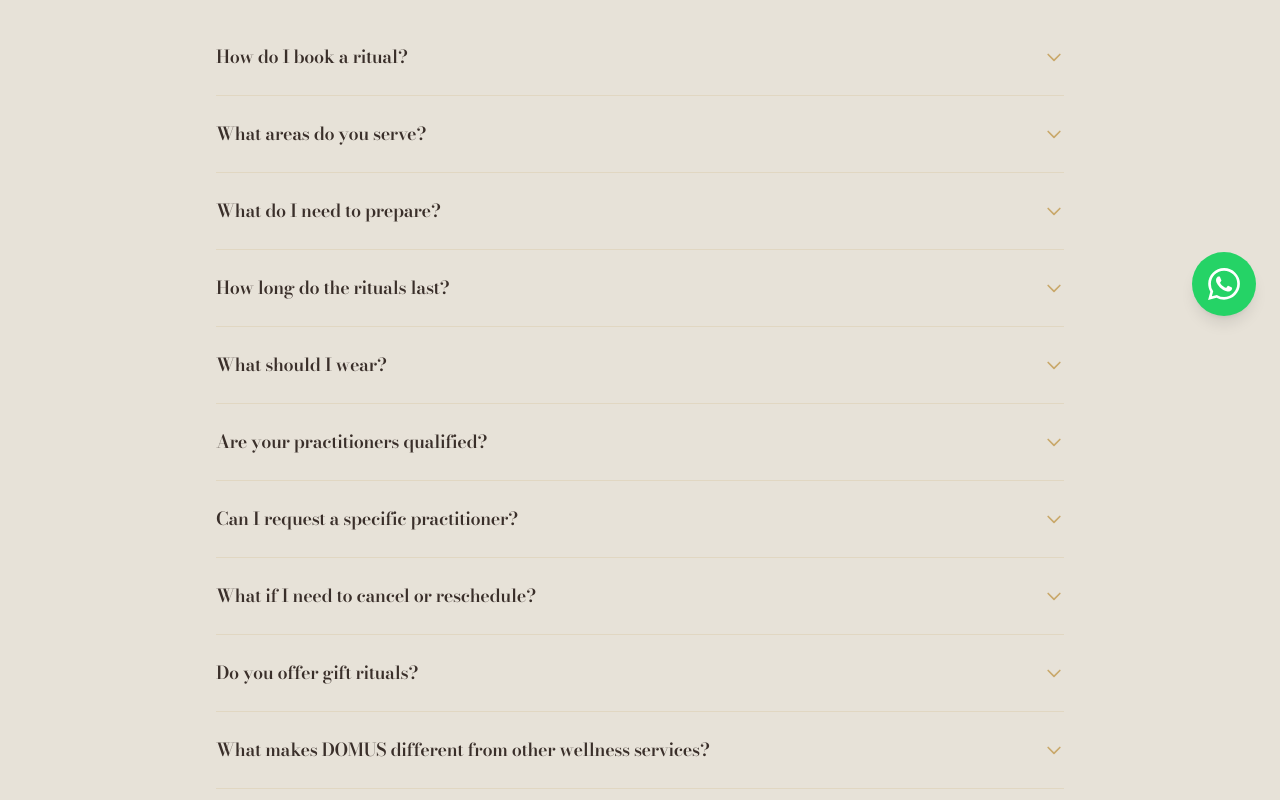
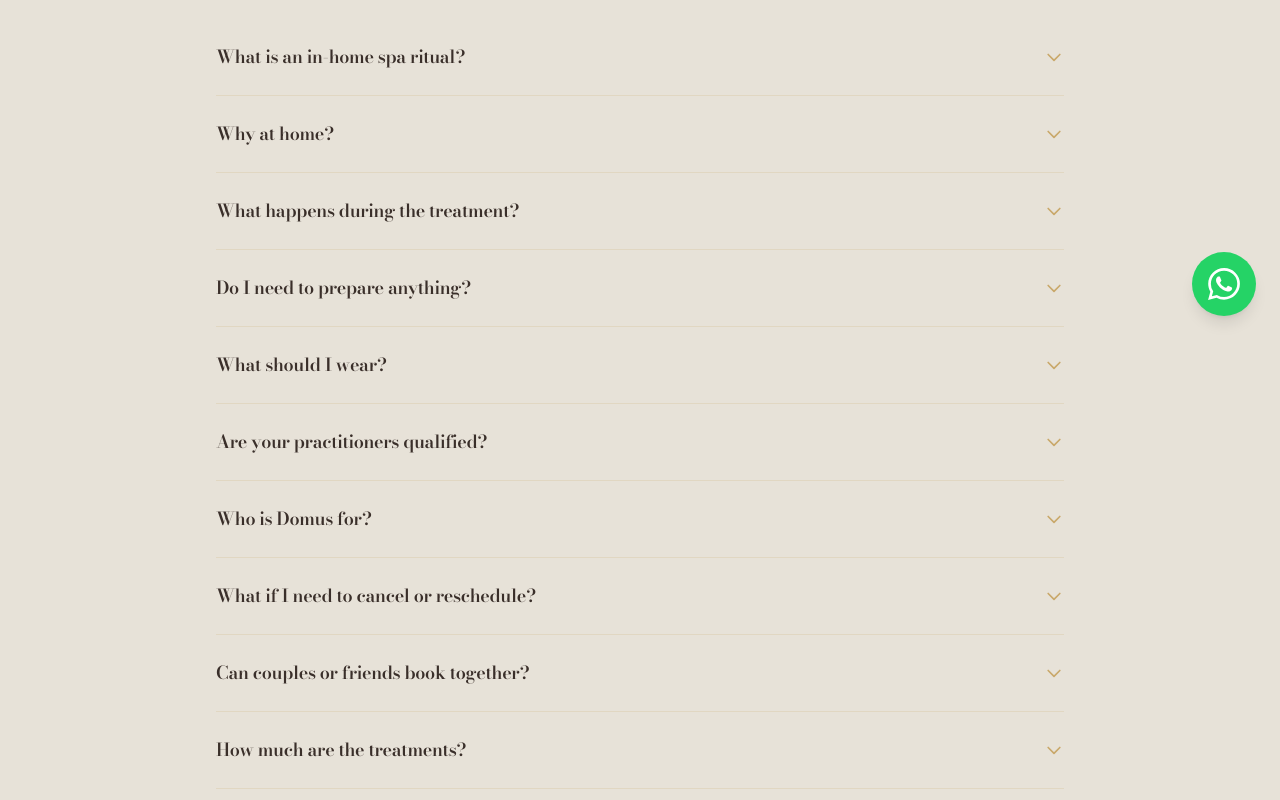
Before and after one commit to Varun-ship/DOMUS, a Next.js app: page /faq in a window 1280 px wide. Shown: the part 460-1260 px from the top of the page. Built offline with nearby package versions, Linux system fonts and the light colour scheme.

Commit message:
Review and fix formatting in FAQ questions

```diff
--- a/app/faq/page.tsx
+++ b/app/faq/page.tsx
@@ -12,20 +12,20 @@ export const metadata: Metadata = {
 
 const faqItems = [
   {
-    question: 'How do I book a ritual?',
-    answer: 'You can book a ritual through our contact form. We respond within 24 hours to confirm availability and discuss your preferences. We recommend booking at least one week in advance, though we may have availability for shorter notice requests.',
+    question: 'What is an in-home spa ritual?',
+    answer: 'It\'s a guided wellness experience brought into your home. Combining touch, calm, and intention to transform your space into a place of renewal.',
   },
   {
-    question: 'What areas do you serve?',
-    answer: 'We currently serve London, Manchester, Birmingham, and Edinburgh, with plans to expand. If you\'re unsure whether we serve your area, please contact us to confirm.',
+    question: 'Why at home?',
+    answer: 'Because true relaxation happens where you feel safest. No travel, no waiting rooms, no noise, just your space, reset.',
   },
   {
-    question: 'What do I need to prepare?',
-    answer: 'Very little. We bring everything needed for the ritual. You\'ll need a quiet, comfortable space (bedroom or living room), clean linens or towels for the massage surface, dim lighting, and a comfortable temperature. We\'ll provide detailed guidance when you book.',
+    question: 'What happens during the treatment?',
+    answer: 'We arrive, set the atmosphere, guide you into stillness, and deliver a slow, intentional body ritual tailored to you.',
   },
   {
-    question: 'How long do the rituals last?',
-    answer: 'Ritual duration varies by service, typically ranging from 90 minutes to 3 hours. This includes consultation, the ritual itself, and aftercare guidance. We\'ll confirm the exact duration when you book.',
+    question: 'Do I need to prepare anything?',
+    answer: 'Just a quiet room and an open mindset. We bring everything else.',
   },
   {
     question: 'What should I wear?',
@@ -33,23 +33,31 @@ const faqItems = [
   },
   {
     question: 'Are your practitioners qualified?',
-    answer: 'Yes. All DOMUS practitioners are fully trained and certified in our signature rituals. They undergo extensive training in technique, presence, and the principles that guide our practice.',
+    answer: 'Yes. All Domus practitioners are fully trained and certified in our signature rituals. They undergo extensive training in technique, presence, and the principles that guide our practice.',
   },
   {
-    question: 'Can I request a specific practitioner?',
-    answer: 'We\'ll do our best to accommodate practitioner preferences when possible. Please mention this in your booking request, and we\'ll confirm availability.',
+    question: 'Who is Domus for?',
+    answer: 'Anyone feeling overstimulated, burnt out, disconnected, or simply craving deep rest.',
   },
   {
     question: 'What if I need to cancel or reschedule?',
     answer: 'We understand that plans change. Please contact us as soon as possible to cancel or reschedule. We have a cancellation policy that we\'ll share when you book.',
   },
   {
-    question: 'Do you offer gift rituals?',
-    answer: 'Yes. Gift rituals are available. Please contact us to discuss gifting options and we can help you create a meaningful gift experience.',
+    question: 'Can couples or friends book together?',
+    answer: 'Yes, shared treatments can be arranged upon request and we do offer Couples massage.',
   },
   {
-    question: 'What makes DOMUS different from other wellness services?',
-    answer: 'DOMUS is built on the principles of slow luxury, presence, and ancient wisdom. We don\'t rush. We don\'t treat wellness as transactional. Every ritual is a dedicated time for restoration, delivered with full presence and care. We bring everything to your home, creating sanctuary wherever you are.',
+    question: 'How much are the treatments?',
+    answer: 'Our treatments range from AED 160 to AED 1,100 depending on your needs.',
+  },
+  {
+    question: 'How do I book?',
+    answer: 'You can book your treatment simply by clicking "Book a Ritual" or the WhatsApp icon on our website.',
+  },
+  {
+    question: 'Do you offer discounts or loyalty programs?',
+    answer: 'Yes, we offer a loyalty program. After completing 10 treatments, you will receive a free 60 minute relaxing treatment on us',
   },
 ];
 
```
